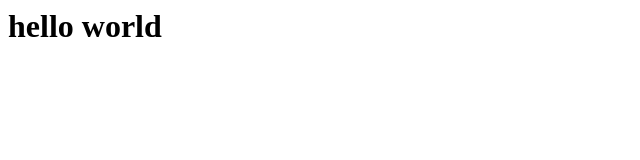
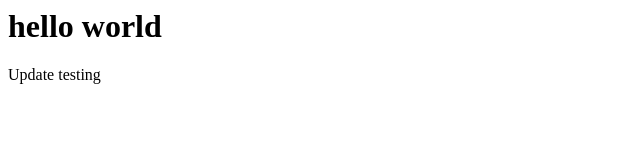
Before and after one commit to Stefan997savic/Various-code-testing-, a plain HTML site: page Index.html in a window 1280 px wide. Shown: the full height of the page, 0-640 px from the left. Drawn offline with Linux system fonts and the light colour scheme.

Commit message:
update index.html

```diff
--- a/Index.html
+++ b/Index.html
@@ -1 +1,2 @@
 <h1>hello world</h1>
+<p>Update testing</p>
```
